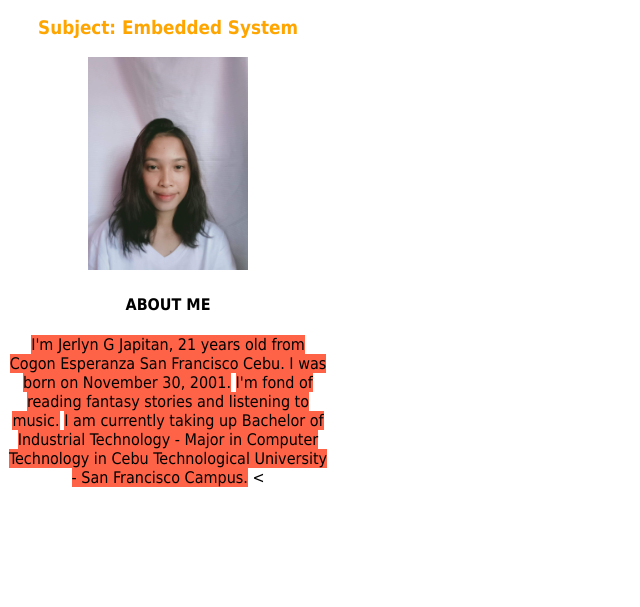
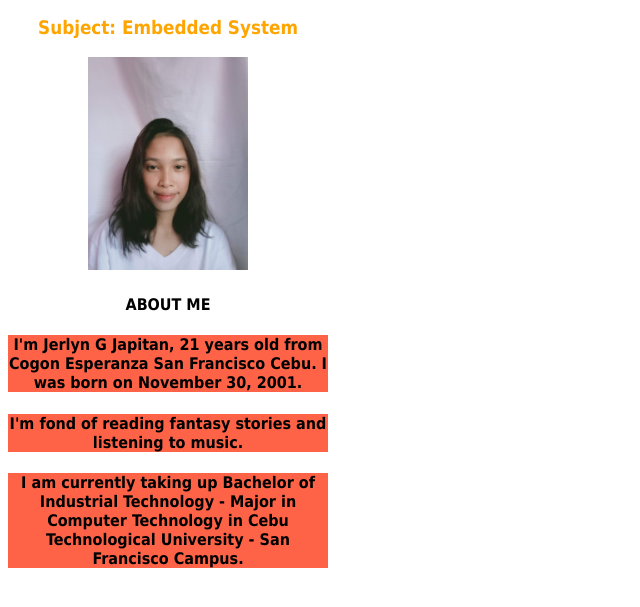
Before and after one commit to Jerlyn30/myportfolio, a plain HTML site: page index.html in a window 1280 px wide. Shown: the part 177-784 px from the top of the page, without its empty margins (0-640 px from the left). Drawn offline with Linux system fonts and the light colour scheme.

Commit message:
this is my first commit

```diff
--- a/index.html
+++ b/index.html
@@ -20,9 +20,12 @@ font-family: Tahoma, Verdana, Arial, sans-serif; }
 
 <img src="japitan.jpeg" alt="japitan" style="width:50%;">
 <h4 style="background-color:red color:white;"> ABOUT ME</h4>
-<p1 style="background-color:tomato;"> I'm Jerlyn G Japitan, 21 years old from Cogon Esperanza San Francisco Cebu. I was born on November 30, 2001.</p1>
-<p2 style="background-color:tomato;">I'm fond of reading fantasy stories and listening to music.</p2>
-<p3 style="background-color:tomato;">I am currently taking up Bachelor of Industrial Technology - Major in Computer Technology in Cebu Technological University - San Francisco Campus.</p3>
-<
+<p>
+<h4 style="background-color:tomato;"> I'm Jerlyn G Japitan, 21 years old from Cogon Esperanza San Francisco Cebu. I was born on November 30, 2001.</p>
+<p>
+<h4 style="background-color:tomato;">I'm fond of reading fantasy stories and listening to music.</p>
+<p>
+<h4 style="background-color:tomato;">I am currently taking up Bachelor of Industrial Technology - Major in Computer Technology in Cebu Technological University - San Francisco Campus.</p>
+
 </body>
 </html>
```
